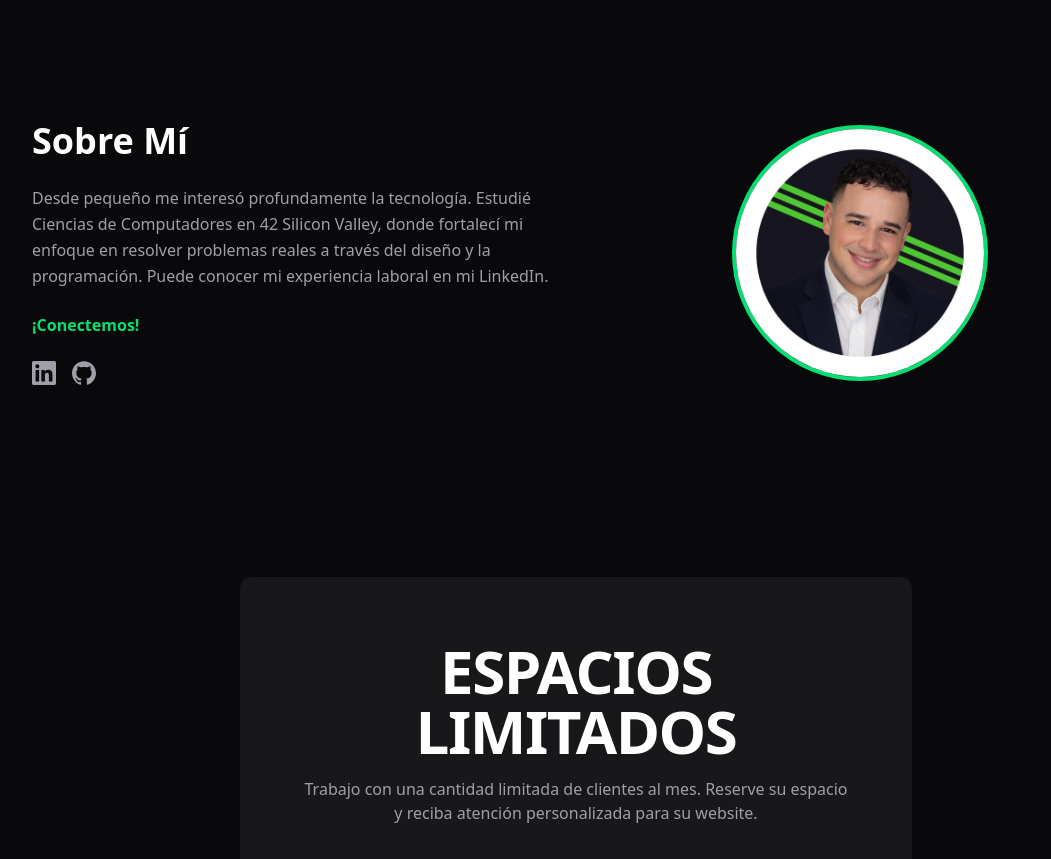
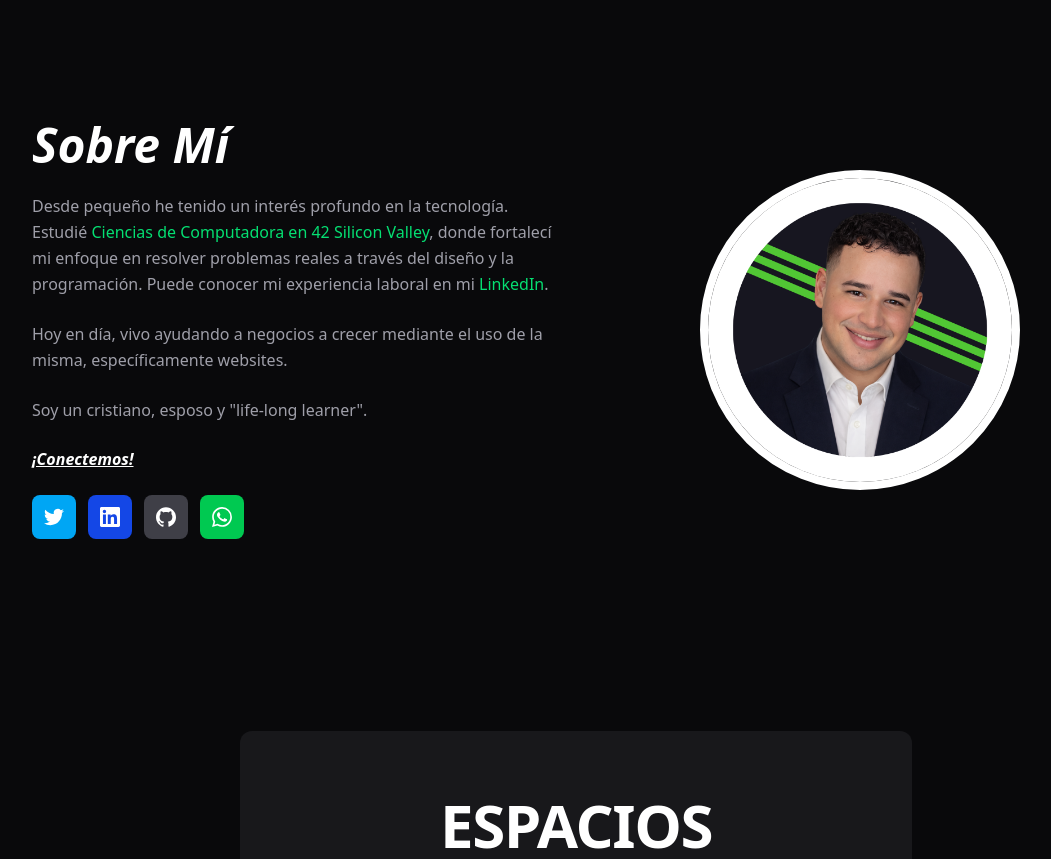
Before and after one commit to elianrc/elianrc.com, a Next.js app: page / in a window 1280 px wide. Shown: the part 3420-4279 px from the top of the page, without its empty margins (64-1115 px from the left). Built offline with nearby package versions, Linux system fonts and the light colour scheme.

Commit message:
feat: match WordPress About - split text with green links, colored social buttons, white photo border, personal bio

```diff
--- a/components/About.tsx
+++ b/components/About.tsx
@@ -2,7 +2,15 @@
 
 import { useLanguage } from '@/context/LanguageContext'
 import { t } from '@/lib/translations'
-import { SOCIAL_LINKS } from '@/lib/constants'
+import { SOCIAL_LINKS, whatsappUrl } from '@/lib/constants'
+
+function TwitterIcon({ className }: { className?: string }) {
+  return (
+    <svg className={className} fill="currentColor" viewBox="0 0 24 24">
+      <path d="M23.953 4.57a10 10 0 01-2.825.775 4.958 4.958 0 002.163-2.723c-.951.555-2.005.959-3.127 1.184a4.92 4.92 0 00-8.384 4.482C7.69 8.095 4.067 6.13 1.64 3.162a4.822 4.822 0 00-.666 2.475c0 1.71.87 3.213 2.188 4.096a4.904 4.904 0 01-2.228-.616v.06a4.923 4.923 0 003.946 4.827 4.996 4.996 0 01-2.212.085 4.936 4.936 0 004.604 3.417 9.867 9.867 0 01-6.102 2.105c-.39 0-.779-.023-1.17-.067a13.995 13.995 0 007.557 2.209c9.053 0 13.998-7.496 13.998-13.985 0-.21 0-.42-.015-.63A9.935 9.935 0 0024 4.59z"/>
+    </svg>
+  )
+}
 
 function LinkedInIcon({ className }: { className?: string }) {
   return (
@@ -20,6 +28,14 @@
   )
 }
 
+function WhatsAppIcon({ className }: { className?: string }) {
+  return (
+    <svg className={className} fill="currentColor" viewBox="0 0 24 24">
+      <path d="M17.472 14.382c-.297-.149-1.758-.867-2.03-.967-.273-.099-.471-.148-.67.15-.197.297-.767.966-.94 1.164-.173.199-.347.223-.644.075-.297-.15-1.255-.463-2.39-1.475-.883-.788-1.48-1.761-1.653-2.059-.173-.297-.018-.458.13-.606.134-.133.298-.347.446-.52.149-.174.198-.298.298-.497.099-.198.05-.371-.025-.52-.075-.149-.669-1.612-.916-2.207-.242-.579-.487-.5-.669-.51-.173-.008-.371-.01-.57-.01-.198 0-.52.074-.792.372-.272.297-1.04 1.016-1.04 2.479 0 1.462 1.065 2.875 1.213 3.074.149.198 2.096 3.2 5.077 4.487.709.306 1.262.489 1.694.625.712.227 1.36.195 1.871.118.571-.085 1.758-.719 2.006-1.413.248-.694.248-1.289.173-1.413-.074-.124-.272-.198-.57-.347m-5.421 7.403h-.004a9.87 9.87 0 01-5.031-1.378l-.361-.214-3.741.982.998-3.648-.235-.374a9.86 9.86 0 01-1.51-5.26c.001-5.45 4.436-9.884 9.888-9.884 2.64 0 5.122 1.03 6.988 2.898a9.825 9.825 0 012.893 6.994c-.003 5.45-4.437 9.884-9.885 9.884m8.413-18.297A11.815 11.815 0 0012.05 0C5.495 0 .16 5.335.157 11.892c0 2.096.547 4.142 1.588 5.945L.057 24l6.305-1.654a11.882 11.882 0 005.683 1.448h.005c6.554 0 11.89-5.335 11.893-11.893a11.821 11.821 0 00-3.48-8.413z"/>
+    </svg>
+  )
+}
+
 export default function About() {
   const { lang } = useLanguage()
   const tr = t[lang].about
@@ -28,17 +44,38 @@
     <section id="about" className="py-24 px-6 md:px-12 lg:px-24 bg-zinc-950">
       <div className="max-w-6xl mx-auto grid grid-cols-1 md:grid-cols-2 gap-12 items-center">
         <div className="space-y-6">
-          <h2 className="text-3xl md:text-4xl font-bold">{tr.headline}</h2>
-          <p className="text-zinc-400 leading-relaxed">{tr.body}</p>
-          <p className="text-green-400 font-semibold">{tr.connect}</p>
-          <div className="flex gap-4">
+          <h2 className="text-3xl md:text-5xl font-bold italic">{tr.headline}</h2>
+          <p className="text-zinc-400 leading-relaxed">
+            {tr.bodyPrefix}{' '}
+            <span className="text-green-400">{tr.bodyLink}</span>
+            {tr.bodySuffix}{' '}
+            <a href={SOCIAL_LINKS.linkedin} target="_blank" rel="noopener noreferrer" className="text-green-400 hover:underline">
+              {tr.linkedinLabel}
+            </a>.
+          </p>
+          <p className="text-zinc-400 leading-relaxed">
+            {tr.bodyExtra}
+          </p>
+          <p className="text-zinc-400 leading-relaxed">
+            {tr.bodyPersonal}
+          </p>
+          <p className="font-bold italic underline">{tr.connect}</p>
+          <div className="flex gap-3">
+            <a href="https://twitter.com/elianrc" target="_blank" rel="noopener noreferrer"
+              className="w-11 h-11 rounded-lg bg-sky-500 flex items-center justify-center hover:bg-sky-400 transition-colors">
+              <TwitterIcon className="w-5 h-5 text-white" />
+            </a>
             <a href={SOCIAL_LINKS.linkedin} target="_blank" rel="noopener noreferrer"
-              className="text-zinc-400 hover:text-green-400 transition-colors">
-              <LinkedInIcon className="w-6 h-6" />
+              className="w-11 h-11 rounded-lg bg-blue-700 flex items-center justify-center hover:bg-blue-600 transition-colors">
+              <LinkedInIcon className="w-5 h-5 text-white" />
             </a>
             <a href={SOCIAL_LINKS.github} target="_blank" rel="noopener noreferrer"
-              className="text-zinc-400 hover:text-green-400 transition-colors">
-              <GitHubIcon className="w-6 h-6" />
+              className="w-11 h-11 rounded-lg bg-zinc-700 flex items-center justify-center hover:bg-zinc-600 transition-colors">
+              <GitHubIcon className="w-5 h-5 text-white" />
+            </a>
+            <a href={whatsappUrl(lang)} target="_blank" rel="noopener noreferrer"
+              className="w-11 h-11 rounded-lg bg-green-500 flex items-center justify-center hover:bg-green-400 transition-colors">
+              <WhatsAppIcon className="w-5 h-5 text-white" />
             </a>
           </div>
         </div>
@@ -46,7 +83,7 @@
           <img
             src="/images/profile.png"
             alt="Elián RC"
-            className="w-64 h-64 object-cover rounded-full border-4 border-green-400"
+            className="w-80 h-80 object-cover rounded-full border-8 border-white"
           />
         </div>
       </div>
--- a/lib/translations.ts
+++ b/lib/translations.ts
@@ -65,7 +65,12 @@
     },
     about: {
       headline: 'Sobre Mí',
-      body: 'Desde pequeño me interesó profundamente la tecnología. Estudié Ciencias de Computadores en 42 Silicon Valley, donde fortalecí mi enfoque en resolver problemas reales a través del diseño y la programación. Puede conocer mi experiencia laboral en mi LinkedIn.',
+      bodyPrefix: 'Desde pequeño he tenido un interés profundo en la tecnología. Estudié',
+      bodyLink: 'Ciencias de Computadora en 42 Silicon Valley',
+      bodySuffix: ', donde fortalecí mi enfoque en resolver problemas reales a través del diseño y la programación. Puede conocer mi experiencia laboral en mi',
+      linkedinLabel: 'LinkedIn',
+      bodyExtra: 'Hoy en día, vivo ayudando a negocios a crecer mediante el uso de la misma, específicamente websites.',
+      bodyPersonal: 'Soy un cristiano, esposo y "life-long learner".',
       connect: '¡Conectemos!',
     },
     limitedSpots: {
@@ -153,7 +158,12 @@
     },
     about: {
       headline: 'About Me',
-      body: "I've had a deep interest in technology since I was young. I studied Computer Science at 42 Silicon Valley, where I sharpened my focus on solving real problems through design and programming. Check out my work experience on LinkedIn.",
+      bodyPrefix: "I've had a deep interest in technology since I was young. I studied",
+      bodyLink: 'Computer Science at 42 Silicon Valley',
+      bodySuffix: ', where I sharpened my focus on solving real problems through design and programming. Check out my work experience on my',
+      linkedinLabel: 'LinkedIn',
+      bodyExtra: 'Today I help businesses grow through technology, specifically websites.',
+      bodyPersonal: 'I am a Christian, a husband, and a "life-long learner".',
       connect: "Let's connect!",
     },
     limitedSpots: {
```
